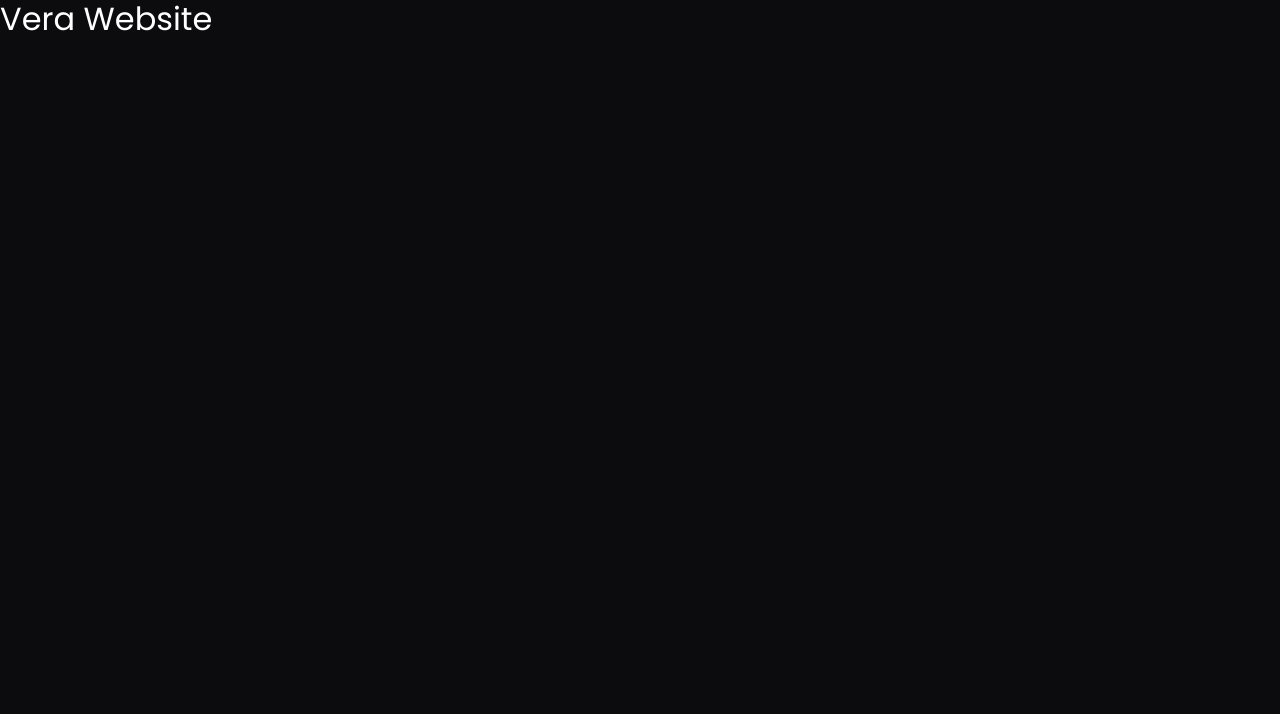
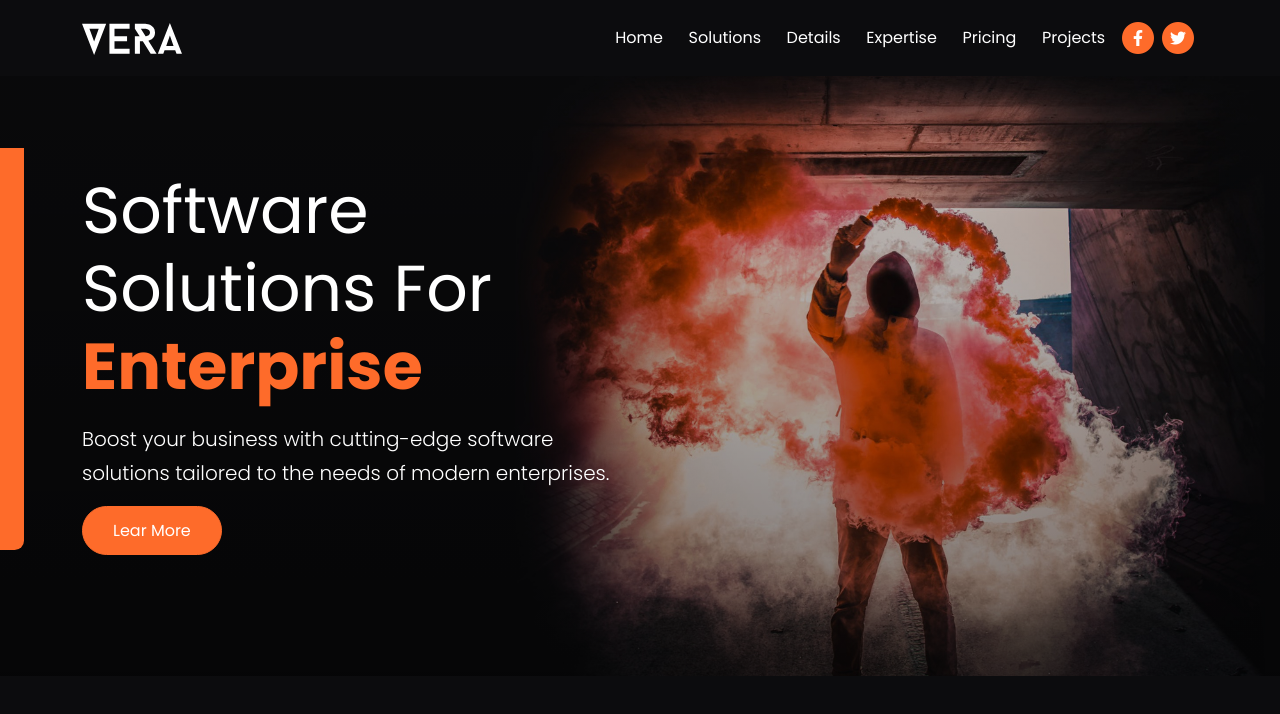
Before and after one commit to Florian-Cywinski/bs5-vera-software-solutions-website, a website: page index.html in a window 1280 px wide. Drawn offline with nearby package versions, Linux system fonts and the light colour scheme; files that its build step writes are made by us from their sources.

Commit message:
Header & Word Rotation Script

```diff
--- a/index.html
+++ b/index.html
@@ -6,10 +6,7 @@
     <meta name="viewport" content="width=device-width, initial-scale=1.0" />
     <link rel="preconnect" href="https://fonts.googleapis.com" />
     <link rel="preconnect" href="https://fonts.gstatic.com" crossorigin />
-    <link
-      href="https://fonts.googleapis.com/css2?family=Poppins:wght@300;400;600;700&display=swap"
-      rel="stylesheet"
-    />
+    <link href="https://fonts.googleapis.com/css2?family=Poppins:wght@300;400;600;700&display=swap" rel="stylesheet"/>
     <link rel="stylesheet" href="css/font-awesome.css" />
     <link rel="stylesheet" href="css/bootstrap.css" />
     <link rel="stylesheet" href="css/styles.css" />
@@ -17,8 +14,74 @@
     <title>Welcome To Vera</title>
   </head>
   <body>
-    <h2>Vera Website</h2>
+    <nav class="navbar navbar-expand-lg sticky-top navbar-dark">
+      <div class="container">
+        <a class="navbar-brand" href="#">
+          <img src="images/logo.svg" alt="" width="100" />
+        </a>
+        <button
+          class="navbar-toggler"
+          type="button"
+          data-bs-toggle="collapse"
+          data-bs-target="#navbarNavDropdown"
+          aria-controls="navbarNavDropdown"
+          aria-expanded="false"
+          aria-label="Toggle navigation"
+        >
+          <span class="navbar-toggler-icon"></span>
+        </button>
+        <div class="collapse navbar-collapse" id="navbarNavDropdown">
+          <ul class="navbar-nav ms-auto align-items-center">
+            <li class="nav-item">
+              <a class="nav-link" aria-current="page" href="#">Home</a>
+            </li>
+            <li class="nav-item">
+              <a class="nav-link" href="#solutions">Solutions</a>
+            </li>
+            <li class="nav-item">
+              <a class="nav-link" href="#details">Details</a>
+            </li>
+            <li class="nav-item">
+              <a class="nav-link" href="#expertise">Expertise</a>
+            </li>
+            <li class="nav-item">
+              <a class="nav-link" href="#pricing">Pricing</a>
+            </li>
+            <li class="nav-item">
+              <a class="nav-link" href="#projects">Projects</a>
+            </li>
+          </ul>
+          <span class="nav-item d-flex justify-content-center">
+            <span class="fa-stack"> <!-- To stack fontawesome icons -->
+              <a href="https://facebook.com" target="_blank" class="align-items-center">
+                <i class="fas fa-circle fa-stack-2x"></i>
+                <i class="fab fa-facebook-f fa-stack-1x text-white"></i>
+              </a>
+            </span>
+            <span class="fa-stack">
+              <a href="https://twitter.com" target="_blank">
+                <i class="fas fa-circle fa-stack-2x"></i>
+                <i class="fab fa-twitter fa-stack-1x text-white"></i>
+              </a>
+            </span>
+          </span>
+        </div>
+      </div>
+    </nav>
 
+    <!-- Header -->
+    <header class="header position-relative">
+      <img src="images/vertical-decoration-left.svg" alt="" class="vertical-decoration position-absolute d-none d-md-block"/>
+      <div class="container">
+        <div class="row">
+          <div class="col-md-6 pt-5">
+            <h1 class="xl-text mt-5">Software Solutions For <span class="text-primary fw-bold replace-me">Small Business, Startups, Enterprise</span></h1>
+            <p class="lead">Boost your business with cutting-edge software solutions tailored to the needs of modern enterprises.</p>
+            <a href="#" class="btn btn-primary text-white">Lear More</a>
+          </div>
+        </div>
+      </div>
+    </header>
     <script src="js/replaceme.min.js"></script>
     <script src="js/bootstrap.bundle.min.js"></script>
     <script src="js/script.js"></script>
--- a/js/script.js
+++ b/js/script.js
@@ -0,0 +1,12 @@
+// Replace Text In Header - By using an third party script - 1. Create a new instance (new ReplaceMe) 2. Pass in the target element (class of replace-me) 3. Set some options
+const checkReplace = document.querySelector('.replace-me');
+
+if (checkReplace !== null) {    // To make sure the class is there
+  const replace = new ReplaceMe(checkReplace, { // ReplaceMe is a new instance of a class from the third party script replaceme.min.js
+    animation: 'animated fadeIn',
+    speed: 2000,    // 2 s
+    separator: ',', // To separate Small Business, Startups, Enterprise - see in index.html
+    loopCount: 'infinite',
+    autoRun: true,
+  });
+}
--- a/scss/styles.scss
+++ b/scss/styles.scss
@@ -0,0 +1,29 @@
+.xl-text {
+    font-size: 65px;
+}
+
+.header {
+    background: linear-gradient(rgba(0, 0, 0, 0.2), rgba(0, 0, 0, 0.5)),    /* from top left to bottom right */
+      url('../images/header-background.jpg') left center no-repeat;
+    background-size: cover;
+    height: 600px;
+}
+
+.vertical-decoration {  /* Vertical decoration bar (orange) */
+    top: 12%;
+    width: 24px;
+  }
+
+  @media (max-width: 992px) {
+    .xl-text {
+      font-size: 50px;
+    }
+
+    .header {
+      text-align: center;
+      background: linear-gradient(rgba(0, 0, 0, 0.4), rgba(0, 0, 0, 0.9)),
+        url('../images/header-background.jpg') center center no-repeat;
+    }
+
+
+}
```
Also changed, not shown: readme.md.
